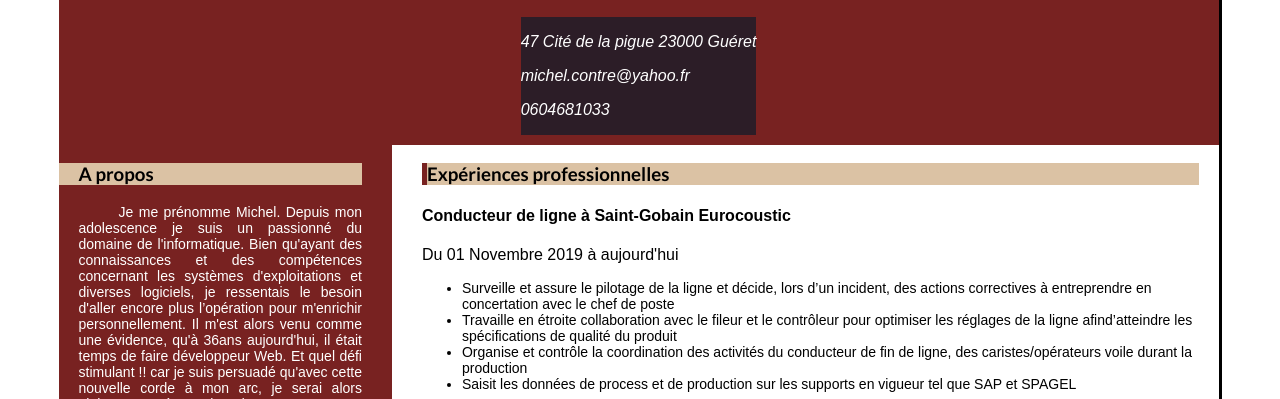
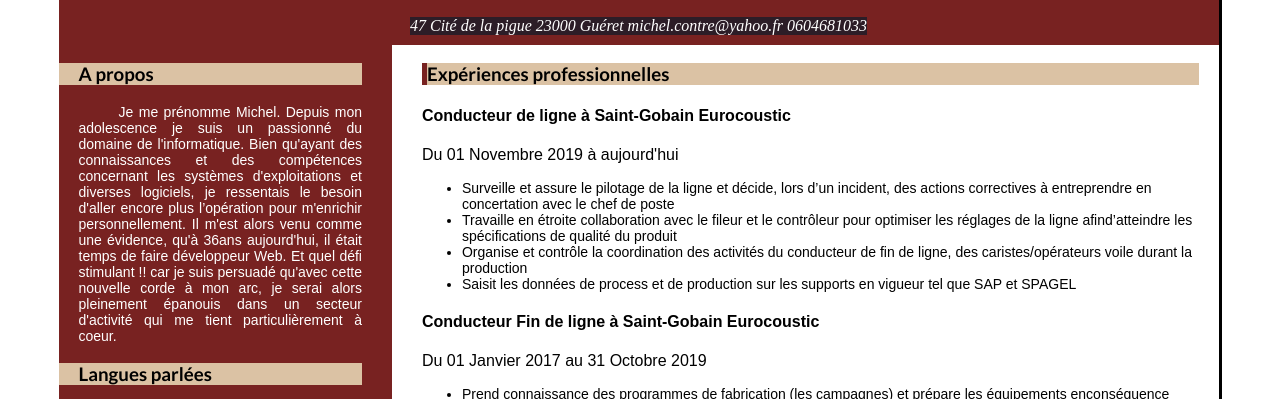
Before and after one commit to thunder2387/Mon-CV, a plain HTML site: page index.html in a window 1280 px wide. Shown: the part 358-757 px from the top of the page. Drawn offline with Linux system fonts and the light colour scheme.

```diff
--- a/index.html
+++ b/index.html
@@ -18,11 +18,11 @@
         <h1> CONTRE Michel</h1>
         <h2>Développeur Web junior</h2>
             <adress>
-                <p><a href="https://maps.app.goo.gl/CkMRPybi2pqRreus7" class="link" target="_blank">
+                <a href="https://maps.app.goo.gl/CkMRPybi2pqRreus7" class="link" target="_blank">
                 47 Cité de la pigue
-                23000 Guéret</a></p>
-                <p><a href="mailto:m.contre@orange.fr" class="link">michel.contre@yahoo.fr</a></p>
-                <p><a href="tel:0667103302" class="link">0604681033</a></p>
+                23000 Guéret</a>
+                <a href="mailto:m.contre@orange.fr" class="link">michel.contre@yahoo.fr</a>
+                <a href="tel:0667103302" class="link">0604681033</a>
             </adress>
     </header>
         <main><!--Contenu de la page-->
```
